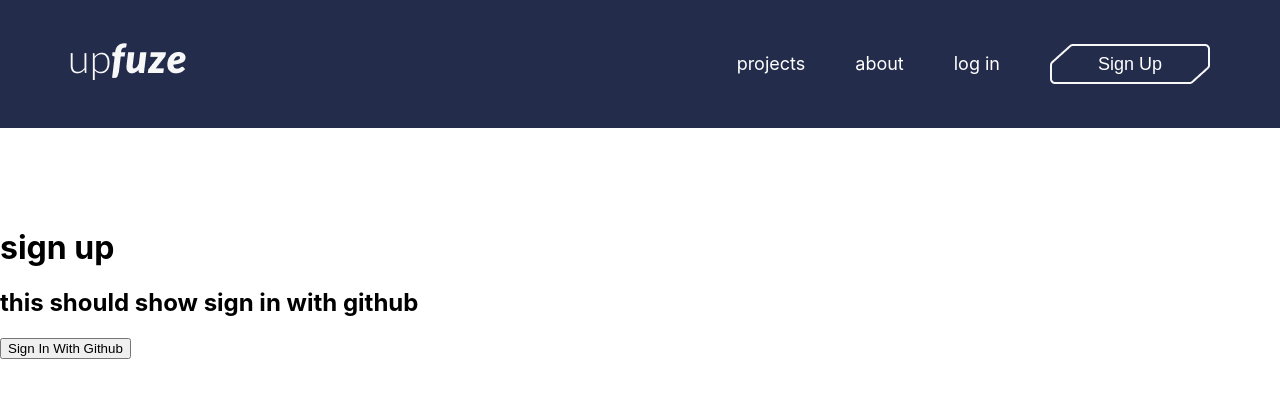
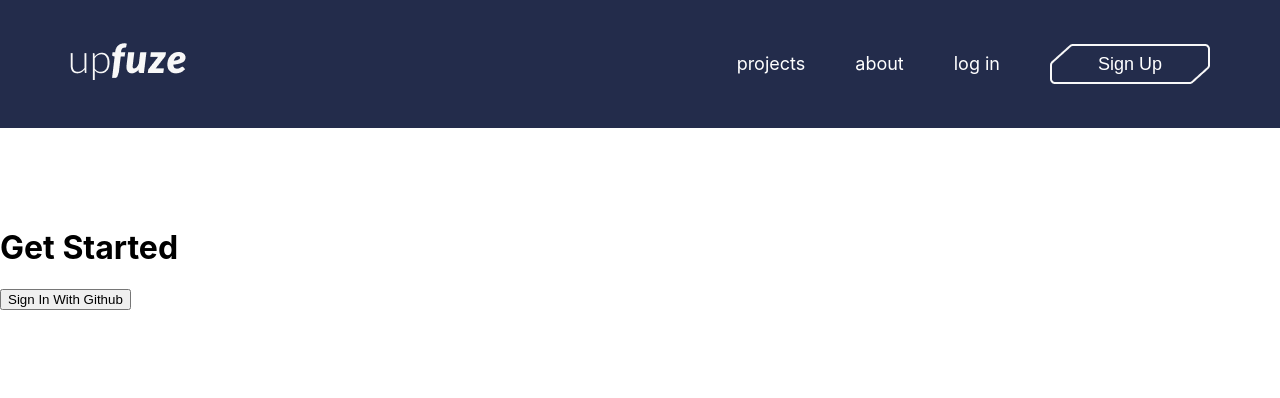
Before and after one commit to Hazumi/upfuze, a Next.js app in the folder upfuze/: page /signup in a window 1280 px wide. Shown: the top 398 px of the page. Built offline with nearby package versions, Linux system fonts and the light colour scheme; no server answers.

Commit message:
Corrected title on signup page

```diff
--- a/upfuze/pages/signup.tsx
+++ b/upfuze/pages/signup.tsx
@@ -22,8 +22,7 @@ const SignUp: NextPage = () => {
 
   return (
     <div>
-      <h1>sign up</h1>
-      <h2>this should show sign in with github</h2>
+      <h1>Get Started</h1>
       <button type="button" onClick={signInWithGithub} title="Sign In With Github">
           Sign In With Github
       </button>
```
